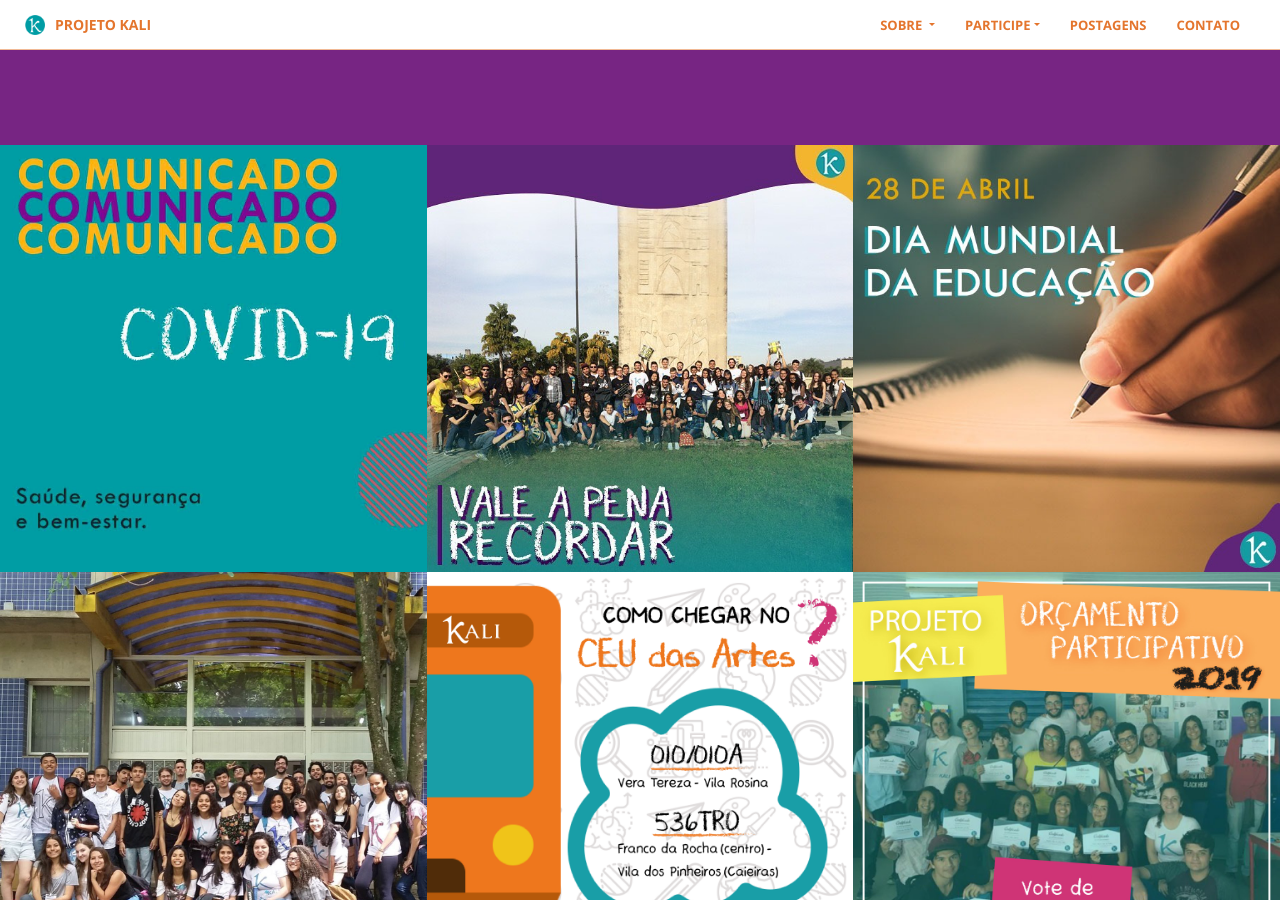
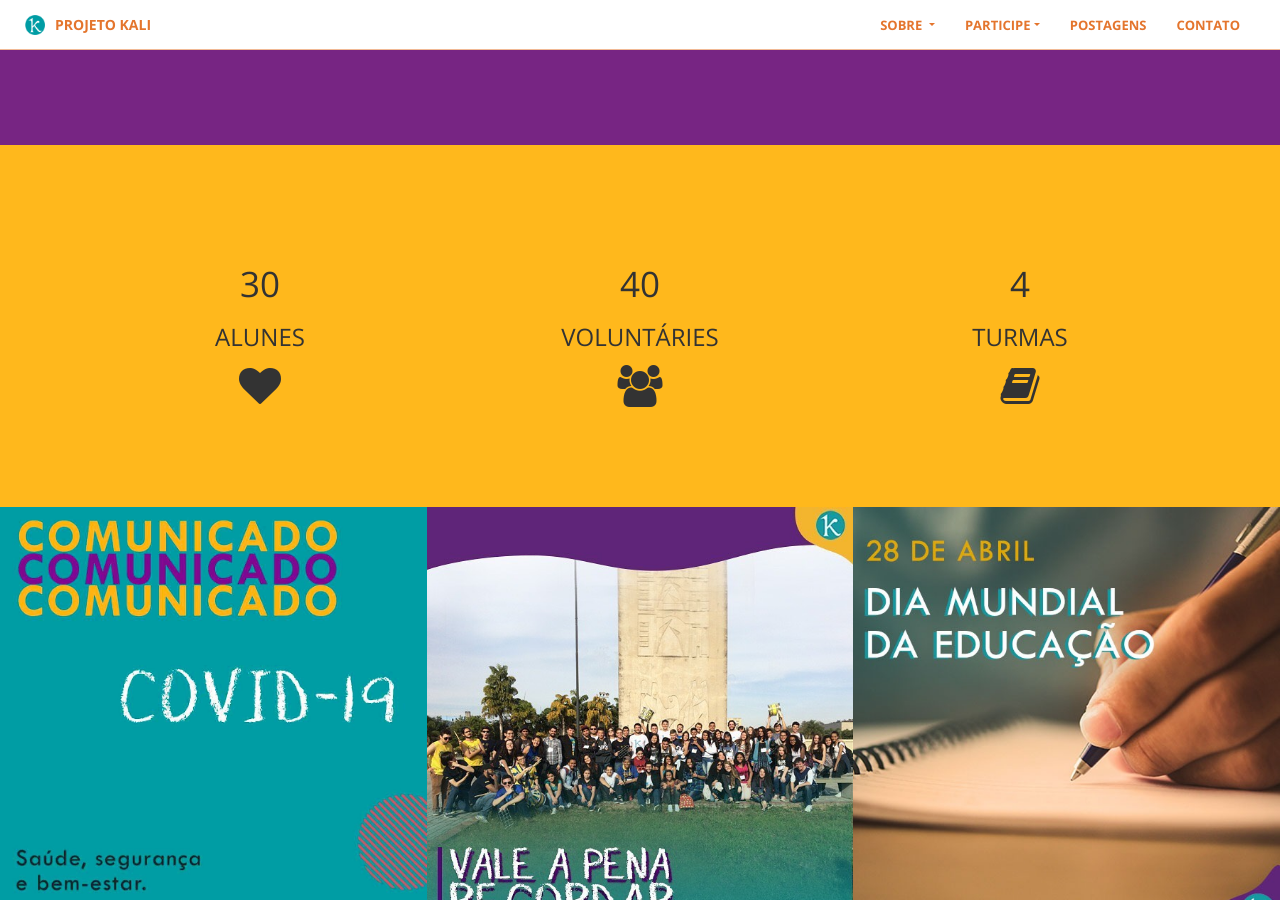
Before and after one commit to projetokali/projetokali.github.io, a Jekyll site: the page built from index.html, in a window 1280 px wide and 900 px high, scrolled down 864 px. Built offline with Jekyll 4.4.1, drawn with Linux system fonts in a browser that asks for light colours.

Commit message:
Adiciona numeros do site visiveis

```diff
--- a/_config.yml
+++ b/_config.yml
@@ -14,5 +14,9 @@
 form_inscricao_voluntarios: "https://www.google.com/forms/about/"
 form_inscricao_alunos: "https://www.google.com/forms/about/"
 
+n_voluntaries: "40"
+n_alunes: "30"
+n_turmas: "4"
+
 # Build settings
 markdown: kramdown
--- a/_includes/numbers.html
+++ b/_includes/numbers.html
@@ -1,23 +1,23 @@
-<section id="numeros" class="d-none bg-secondary">
+<section id="numeros" class="bg-secondary">
     <div class="container">
         <div class="row">
             <div class="col-md-4 text-center">
                 <div class="wow flipInY" data-wow-delay="0.1s">
-                    <h1 id="counterAlunes" count-to="100" count-from="0"></h1>
+                    <h1 id="counterAlunes" count-to={{site.n_alunes}} ></h1>
                     <h3 class="text-uppercase">Alunes</h3>
                     <i class="mt-2 fa fa-heart fa-3x"></i>
                 </div>
             </div>
             <div class="col-md-4 text-center">
                 <div class="wow flipInY" data-wow-delay="0.2s">
-                    <h1 id="counterVoluntaries" count-to="100000" count-from="200"></h1>
+                    <h1 id="counterVoluntaries" count-to={{site.n_voluntaries}}></h1>
                     <h3 class="text-uppercase">Voluntáries</h3>
                     <i class="mt-2 fa fa-users fa-3x"></i>
                 </div>
             </div>
             <div class="col-md-4 text-center">
                 <div class="wow flipInY" data-wow-delay="0.3s">
-                    <h1 id="counterTurmas" count-to="5" count-from="0"></h1>
+                    <h1 id="counterTurmas" count-to={{site.n_turmas}}></h1>
                     <h3 class="text-uppercase">Turmas</h3>
                     <i class="mt-2 fa fa-book fa-3x"></i>
                 </div>
--- a/js/creative.js
+++ b/js/creative.js
@@ -30,8 +30,8 @@
 				var scrollOffset = $(document).scrollTop();
 				var containerOffset = counter.offset().top - window.innerHeight;
 				if (scrollOffset > containerOffset) {
-					var from = parseInt(counter.attr("count-from")) || 0;
-					var to = parseInt(counter.attr("count-to"));
+                    var from = parseInt(counter.attr("count-from")) || 0;
+                    var to = parseInt(counter.attr("count-to"));
 					if (from >= to) {
 						throw console.error(
 							"Error in counter " +
```
Also changed, not shown: README.md.
